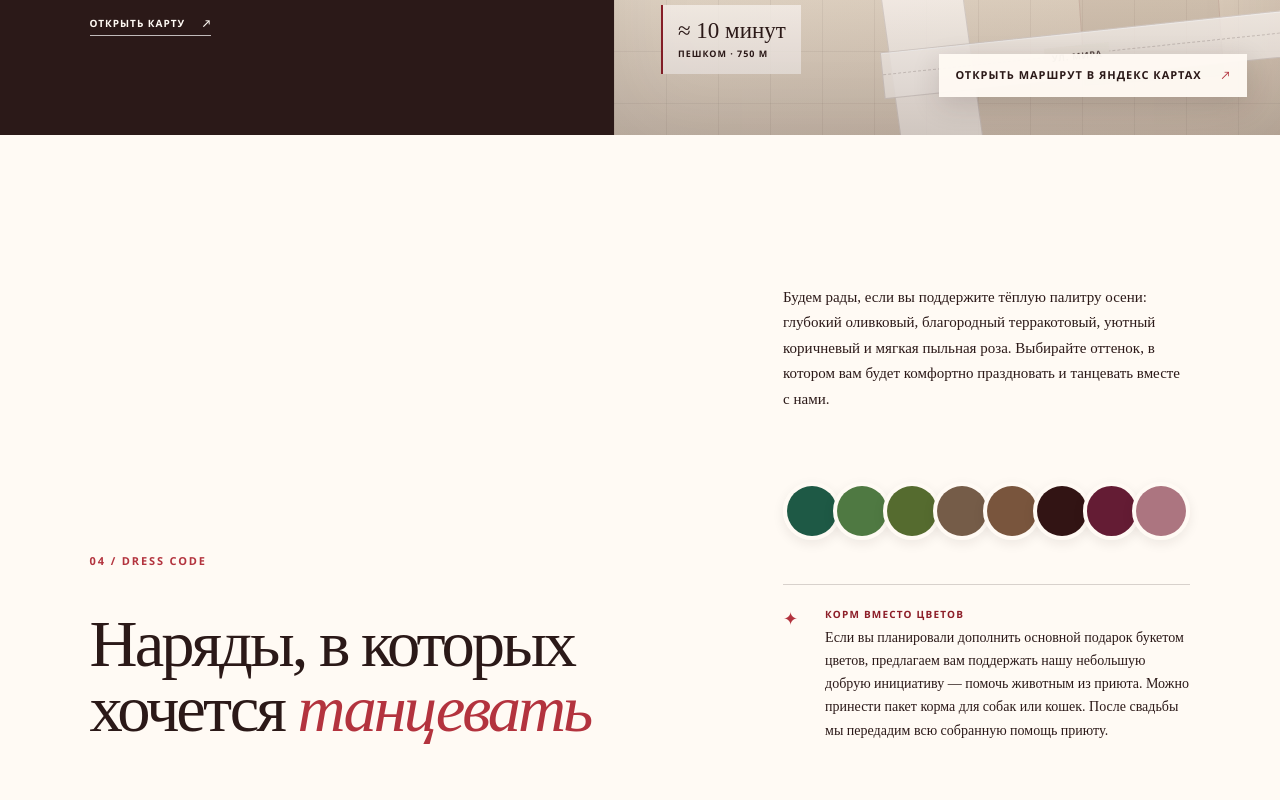
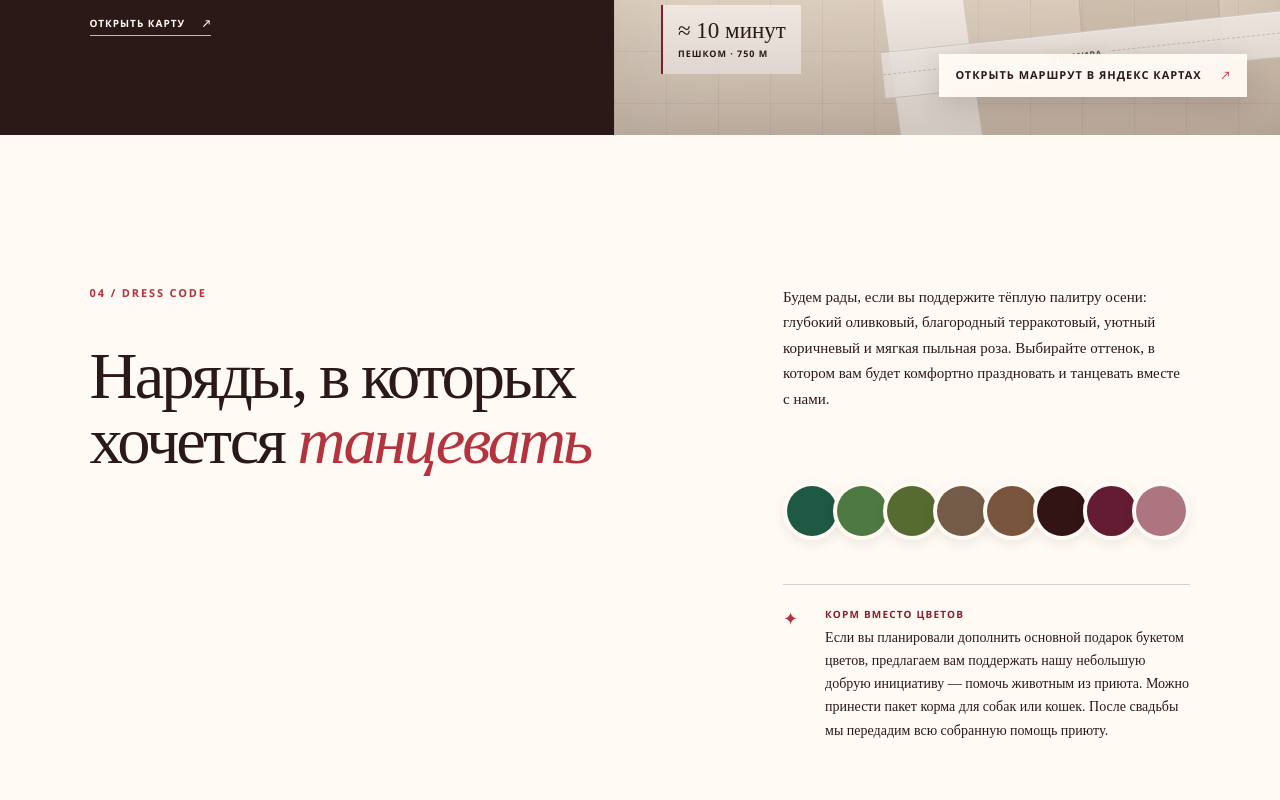
Before and after one commit to herr-wahnsinn/wedding-invitation, a Next.js app: page / in a window 1280 px wide. Shown: the part 2860-3660 px from the top of the page. Built offline with nearby package versions, Linux system fonts and the light colour scheme.

Commit message:
Align dress code heading on desktop

```diff
--- a/app/globals.css
+++ b/app/globals.css
@@ -224,6 +224,10 @@ footer div { display: flex; justify-content: space-between; border-top: 1px soli
 @keyframes spin { to { transform: rotate(360deg); } }
 .reveal { animation: reveal .9s ease-out both; } @keyframes reveal { from { opacity: 0; transform: translateY(18px); } }
 
+@media (min-width: 851px) {
+  .dress-code { align-items: start; }
+}
+
 @media (max-width: 850px) {
   .topbar { height: 68px; padding: 0 20px; grid-template-columns: 1fr 1fr; }.topbar nav { display: none; }.mini-rsvp { font-size: 11px; }
   .hero { padding: 96px 20px 48px; grid-template-columns: 1fr; min-height: auto; }.guest-greeting { min-width: min(350px, 90%); }.guest-hero-name { font-size: clamp(30px, 9vw, 42px); }.hero h1 { font-size: clamp(68px, 23vw, 116px); margin-top: 20px; row-gap: .11em; }.hero h1 span:last-child { margin-left: 24%; }.hero h1 i { left: 5%; top: 52%; transform: translateY(-20%); }.hero-meta { margin-left: 24%; gap: 28px; font-size: 15px; }.primary-link { margin-left: 24%; }.hero-art { min-height: 550px; margin-top: 35px; }.portrait-frame { width: min(87%, 470px); }.date-stamp { right: 0; top: 10%; width: 96px; height: 96px; }.flower-one { left: -2%; }.scroll-note { display: none; }
```
